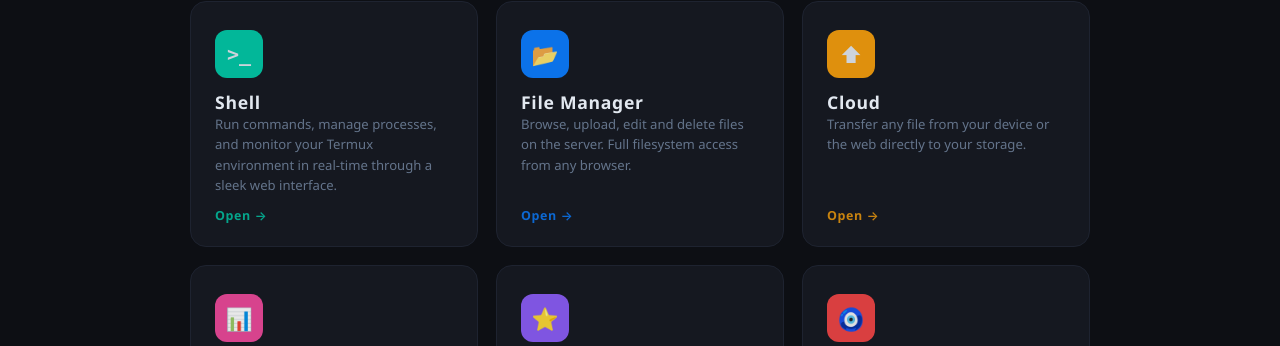
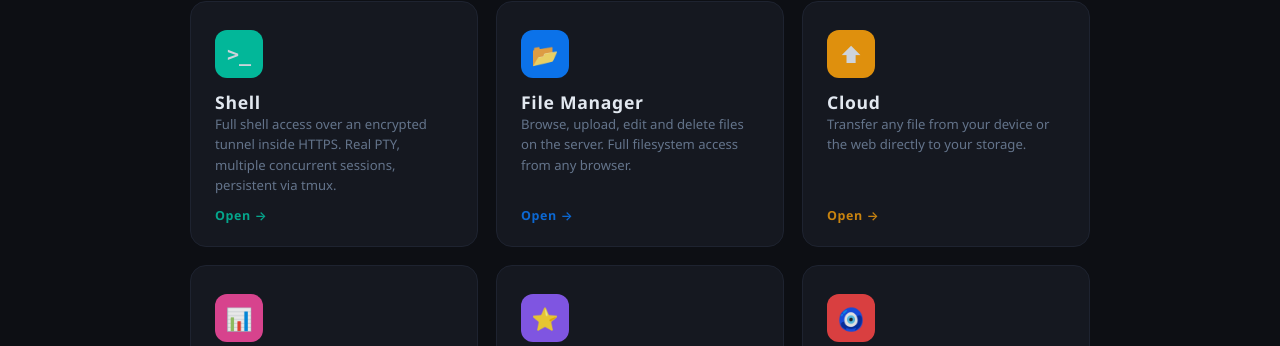
Before and after one commit to federweb/plexum-net, a PHP site: page / in a window 1280 px wide. Shown: the part 166-512 px from the top of the page. Run offline with PHP 8.4, Linux system fonts and the light colour scheme.

Commit message:
Fix CLI menu label description

```diff
--- a/index.php
+++ b/index.php
@@ -406,7 +406,7 @@ if ($np_node_id && file_exists($np_directory_file)) {
             <div class="card-icon" style="font-family:monospace;font-size:20px;font-weight:700">&gt;_</div>
             <div>
                 <div class="card-title">Shell</div>
-                <div class="card-desc">Run commands, manage processes, and monitor your Termux environment in real-time through a sleek web interface.</div>
+                <div class="card-desc">Full shell access over an encrypted tunnel inside HTTPS. Real PTY, multiple concurrent sessions, persistent via tmux.</div>
             </div>
             <div class="card-arrow">Open &rarr;</div>
         </a>
```
